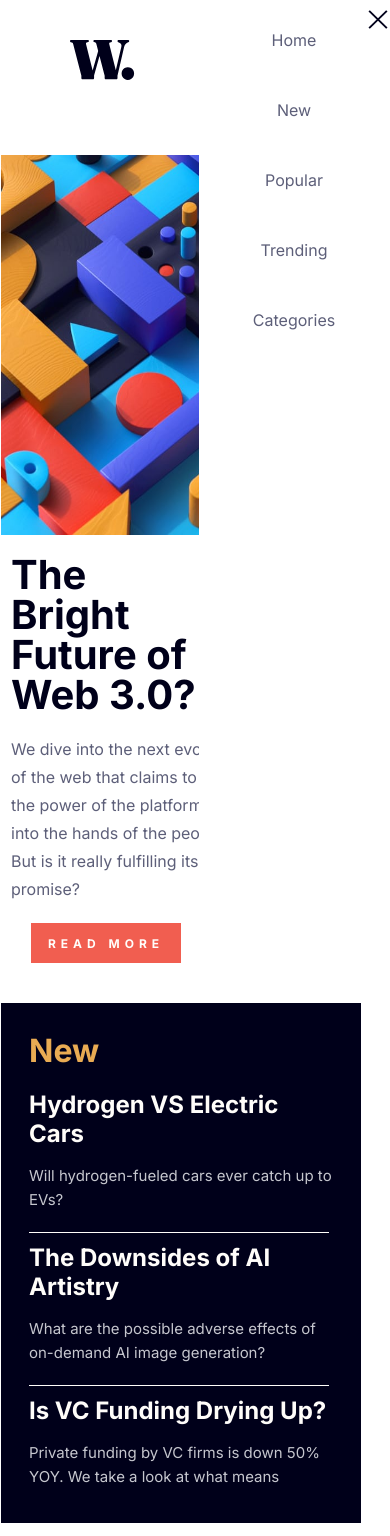
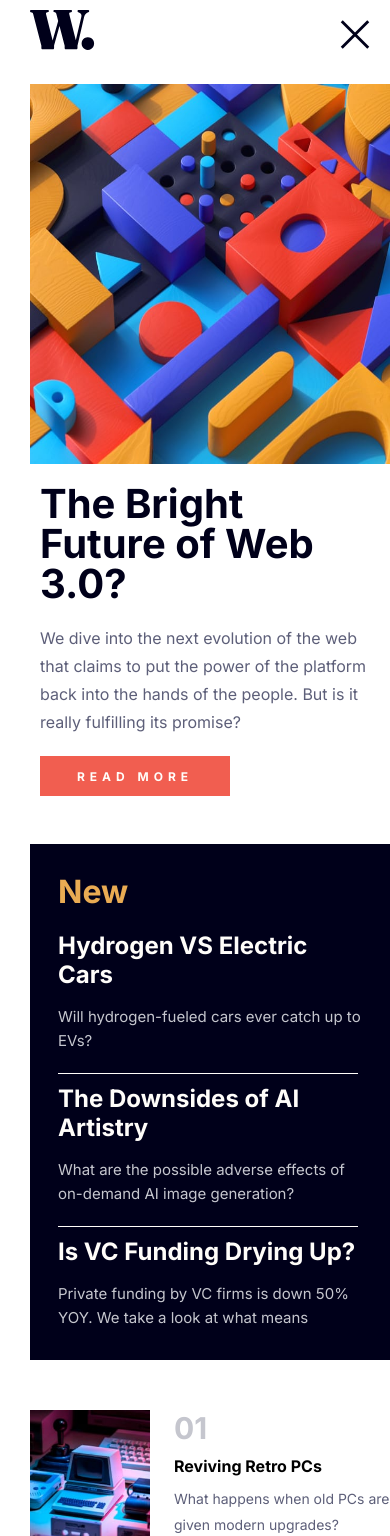
Before and after one commit to daiguerr/news-homepage, a plain HTML site: page index.html in a window 390 px wide. Shown: the top 1536 px of the page. Drawn offline with Linux system fonts and the light colour scheme; a web font is replaced by a local one.

Commit message:
implement responsive burger menu and adjust layout styles

```diff
--- a/index.html
+++ b/index.html
@@ -13,14 +13,13 @@
 </head>
 
 <body>
+  <div class="filter" id="add-filter">
     <div class="navbar">
       <div class="logo">
         <img src="./img/logo.svg" alt="logo" />
       </div>
       <div class="navbar-items" id="navbar-id">
         <ul class="menu">
-        <img src="./img/icon-menu.svg" alt="search" class="icon-mobile" id="abrir" />
-        <img src="./img/icon-menu-close.svg" alt="search" class="icon-close" id="cerrar"/>
           <li class="items"><a href="#">Home</a></li>
           <li class="items"><a href="#">New</a></li>
           <li class="items"><a href="#">Popular</a></li>
@@ -28,12 +27,14 @@
           <li class="items"><a href="#">Categories</a></li>
         </ul>
       </div>
+      <img src="./img/icon-menu.svg" alt="menu" class="icon-mobile" id="burger-menu-open" />
+      <img src="./img/icon-menu-close.svg" alt="close menu" class="icon-close" id="burger-menu-close" />
     </div>
     <div class="header">
       <div class="section">
         <div>
-        <img src="img/image-web-3-desktop.jpg" alt="image-web" class="section-img"/>
-        <img src="img/image-web-3-mobile.jpg" alt="image-web" class="section-img-mobile"/>
+          <img src="img/image-web-3-desktop.jpg" alt="image-web" class="section-img" />
+          <img src="img/image-web-3-mobile.jpg" alt="image-web" class="section-img-mobile" id="img-mobile" />
         </div>
         <div class="section-one">
           <div class="section-one-h1">
@@ -111,6 +112,8 @@
         </div>
       </div>
     </div>
+  </div>
+  <script src="script.js"></script>
 </body>
 
 </html>
--- /dev/null
+++ b/script.js
@@ -0,0 +1,41 @@
+// Obtener los elementos
+const burgerMenuOpen = document.getElementById('burger-menu-open');  // Icono de abrir el menú
+const burgerMenuClosed = document.getElementById('burger-menu-close');  // Icono de cerrar el menú
+const navbar = document.getElementById('navbar-id');  // Contenedor del menú
+
+// Mostrar el menú al hacer clic en el icono de abrir
+burgerMenuOpen.addEventListener('click', () => {
+    navbar.classList.toggle('active');  // Añadir la clase active para mostrar el menú
+    document.body.style.overflow = 'hidden';  // Deshabilitar el scroll cuando el menú está abierto
+
+    // Ocultar el ícono de abrir y mostrar el ícono de cerrar
+    burgerMenuOpen.style.display = 'none';  // Ocultar el ícono de abrir
+    burgerMenuClosed.style.display = 'block';  // Mostrar el ícono de cerrar  // Cambiar el color de fondo de la imagen
+});
+
+// Ocultar el menú al hacer clic en el icono de cerrar
+burgerMenuClosed.addEventListener('click', () => {
+    navbar.classList.toggle('active');  // Eliminar la clase active para ocultar el menú
+    document.body.style.overflow = 'scroll';  // Restaurar el scroll cuando el menú está cerrado
+
+    // Mostrar el ícono de abrir y ocultar el ícono de cerrar
+    burgerMenuOpen.style.display = 'block';  // Mostrar el ícono de abrir
+    burgerMenuClosed.style.display = 'none';  // Ocultar el ícono de cerrar
+});
+
+function checkViewport() {
+    const width = window.innerWidth; // Obtener el ancho del viewport
+
+    // Si el ancho del viewport es menor que 768px (por ejemplo, en móvil o tablet)
+    if (width < 500) {
+      burgerMenuOpen.style.display = 'none'; // Ocultar icon1
+      burgerMenuClosed.style.display = 'block'; // Mostrar icon2
+    } else {
+      burgerMenuClosed.style.display = 'none'; // Mostrar icon1
+      burgerMenuOpen.style.display = 'none'; // Ocultar icon2
+    }
+  }
+
+  // Ejecutar la función cuando la página cargue y cuando el tamaño del viewport cambie
+window.addEventListener('load', checkViewport); // Al cargar la página
+window.addEventListener('resize', checkViewport); // Cuando el tamaño del viewport cambie
--- a/style.css
+++ b/style.css
@@ -5,6 +5,9 @@
  padding: 0;
  box-sizing: border-box;
  font-family: 'Inter', sans-serif;
+}
+body{
+   margin: 0px 200px 0px 200px;
 }
 a {
  text-decoration: none;
@@ -20,20 +23,24 @@ h1 {
 h2 {
  color: hsl(36, 100%, 99%);
 }
-
 .navbar {
  display: flex;
  justify-content: space-between;
  align-items: center;
- padding: 40px 90px 70px 70px;
+ padding: 20px 90px 50px 70px;
 }
 .icon-mobile{
-    width: 24px;
-    display: none;
-}
+      width: 30px;
+      display: none; /* Inicialmente ocultamos el ícono del menú en escritorio */
+      cursor: pointer;
+    }
 .icon-close{
-    width: 20px;
-    display: none;
+   width: 30px;
+  display: none; /* El ícono de cerrar está oculto por defecto */
+  cursor: pointer;
+  position: absolute;
+  top: 20px;
+  right: 20px;
 }
 .menu {
  display: flex;
@@ -53,7 +60,7 @@ h2 {
  width: 900px;
 }
 .section-img {
- width: 850px;
+ width: 920px;
  height: 300px;
 }
 .section-img-mobile{
@@ -70,7 +77,8 @@ h2 {
  line-height: 56px;
 }
 .section-text {
- padding: 20px 80px 10px 10px;
+ padding: 20px 0px 10px 26px;
+ margin-left: 60px;
  color: hsl(236, 13%, 42%);
  line-height: 28px;
 }
@@ -94,10 +102,11 @@ h2 {
  background-color: hsl(240, 100%, 5%);
 }
 .side-section {
- width: 360px;
- height: 520px;
+ width: 390px;
+ height: 516px;
  background-color: hsl(240, 100%, 5%);
  padding: 28px;
+ margin-left: 64px;
 }
 .side-title {
  color: hsl(35, 77%, 62%);
@@ -124,7 +133,7 @@ h2 {
  display: grid;
  grid-template-columns: 1fr 1fr 1fr;
  grid-gap: 10px;
-
+ margin: 10px 26px 0px 70px;
 }
 .wrapper-content {
  display: grid;
@@ -146,39 +155,64 @@ h2 {
  line-height: 24px;
 }
 
-@media only screen and (max-width: 450px) {
+/*mobile */
+@media screen and (max-width: 450px) {
+   body{
+    margin: 0px 30px 0px 30px;
+   }
+   .filter-active{
+    background-color: hsla(0, 0%, 6%, 0.336);
+    z-index: 1;
+   }
 ul{
     flex-direction: column;
+    padding-top: 100px;
  }
  li{
-    padding-top: 10px;
+    width: 100%;
+    text-align: left;
+    padding-left: 20px;
  }
+ .navbar{
+      margin: 0px 40px 0px 0px;
+      padding: 10px 0px 30px 0px;
+ }
+.navbar-items{
+   display: none;
+   background-color: hsl(0, 0%, 100%);
+   line-height: 0px;
+   position: absolute;
+   box-shadow: 1px 1px 1px 1px hsl(0, 0%, 95%);
+}
+.active{
+   display: block;
+   height: 940px;
+   width: 200px;
+   margin: 860px 0px 0px 200px;
+}
 
- .navbar-items{
-    position: absolute;
-    right: 1px;
-    top: 0px;
-    background-color: hsl(0, 0%, 100%);
-    width: 190px;
-    height: 910px;
- }
- .icon-close{
-    display: block;
-    position: absolute;
-    right: 1px;
-    top: 10px;
- }
+.icon-close{
+  display: none;
+  cursor: pointer;
+}
+.icon-mobile{
+   display: inline;
+   z-index: 1;
+   margin: 0px 0px 0px 260px;
+   cursor: pointer;
+}
+
  .header {
   display: grid;
   grid-template-columns: 1fr;
-  padding: 1px;
+  padding: 0 0 0 0px;
  }
  .section{
-    width: 390px;
+    width: 360px;
  }
  .section-img-mobile {
   display: block;
-  width: 380px;
+  width: 360px;
   height: 380px;
  }
  .section-img{
@@ -191,32 +225,45 @@ ul{
  }
  .section-one-h1 {
   width: 300px;
-  padding: 20px 90px 20px 10px;
-  margin-right: 80px;
+  padding: 20px 0px 20px 10px;
+  margin-right: 100px;
   font-size: 20px;
   line-height: 40px;
  }
  .section-text {
-  width: 300px;
-  padding: 0px 50px 0px 10px;
+  width: 358px;
+  padding: 0px 0px 8px 10px;
+  margin: 0px 0px 0px 0px;
  }
  .container-button {
-  padding: 20px 0px 40px 20px;
+  padding: 20px 0px 40px 0px;
  }
  .button-style {
-  width: 150px;
+  width: 190px;
   height: 40px;
-  padding: 10px 10px;
+  padding: 0px 0px 0px 0px;
+  margin: 0px;
   font-size: 12px;
+ }
+ .side-section{
+   width: 360px;
+   margin: 0px 0px 0px 0px;
  }
  .main-wrapper{
   display: grid;
   grid-template-columns: 1fr;
-  grid-gap: 10px;
-  padding: 15px;
   width: 180px;
+  margin: 50px 70px 0px 0px
+ }
+ .wrapper-content{
+   padding: 0px 0px 30px 0px;
  }
  .wrapper-text{
     width: 180px;
+    margin: 0px 0px 0px 24px;
  }
-}
+ .wrapper-text p{
+   width: 234px;
+   line-height: 26px;
+ }
+ }
```
Lines whose indentation alone changed are shown as unchanged.
